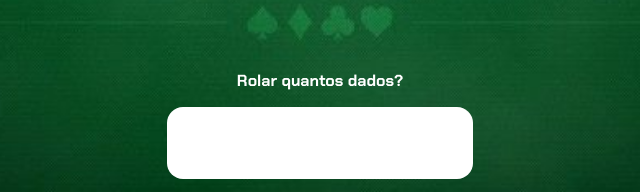
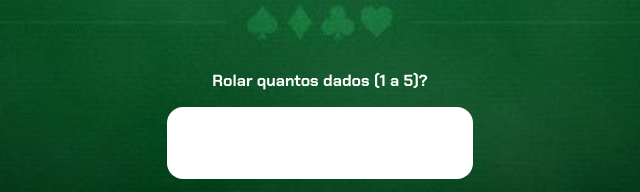
Before and after one commit to DaviphysicUFMG/jogoDadosJS, a plain HTML site: page index.html in a window 1280 px wide. Shown: the part 469-661 px from the top of the page, 320-960 px from the left. Drawn offline with Linux system fonts and the light colour scheme.

Commit message:
atualizando

```diff
--- a/index.html
+++ b/index.html
@@ -42,7 +42,7 @@
         <div class="container__conteudo">
             <div class="container__texto">
                 <p class="texto__paragrafo">
-                    Rolar quantos dados?
+                    Rolar quantos dados (1 a 5)?
                 </p>
             </div>
             <input type="number" min="1" max="5" class="container__input">
```
